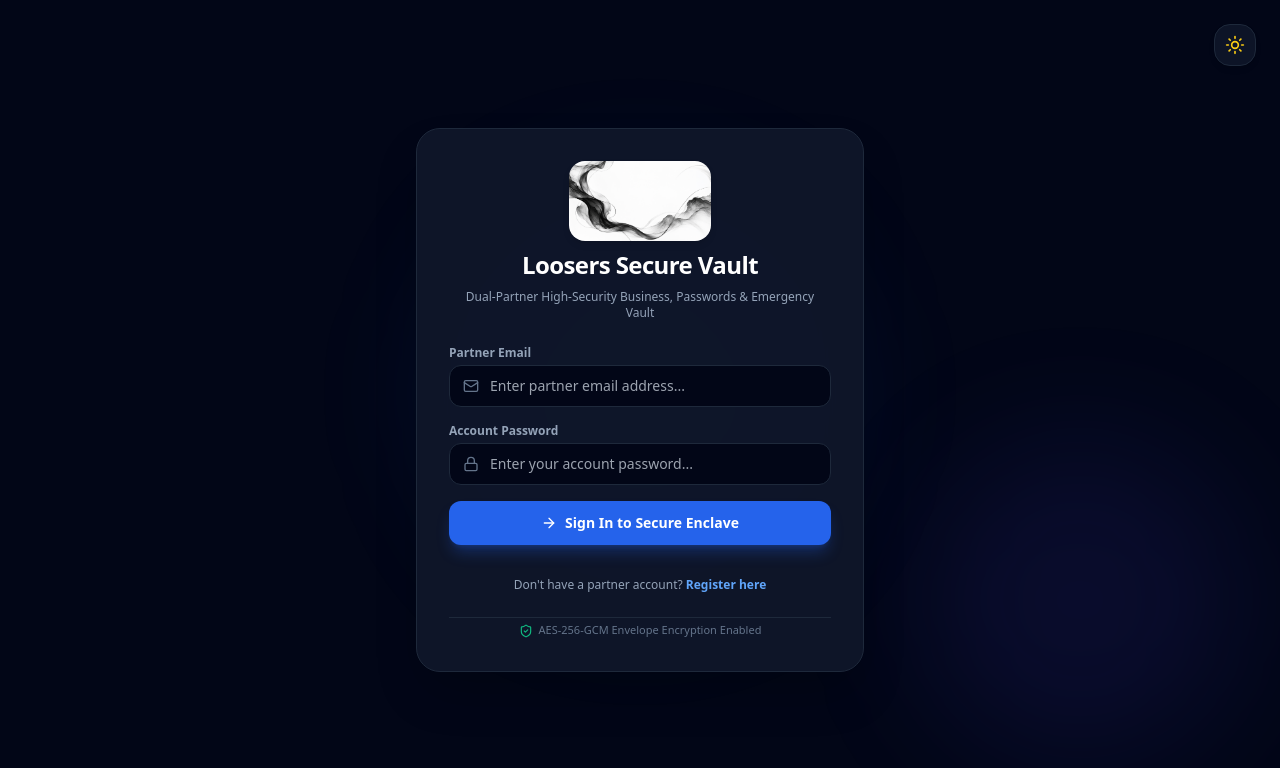
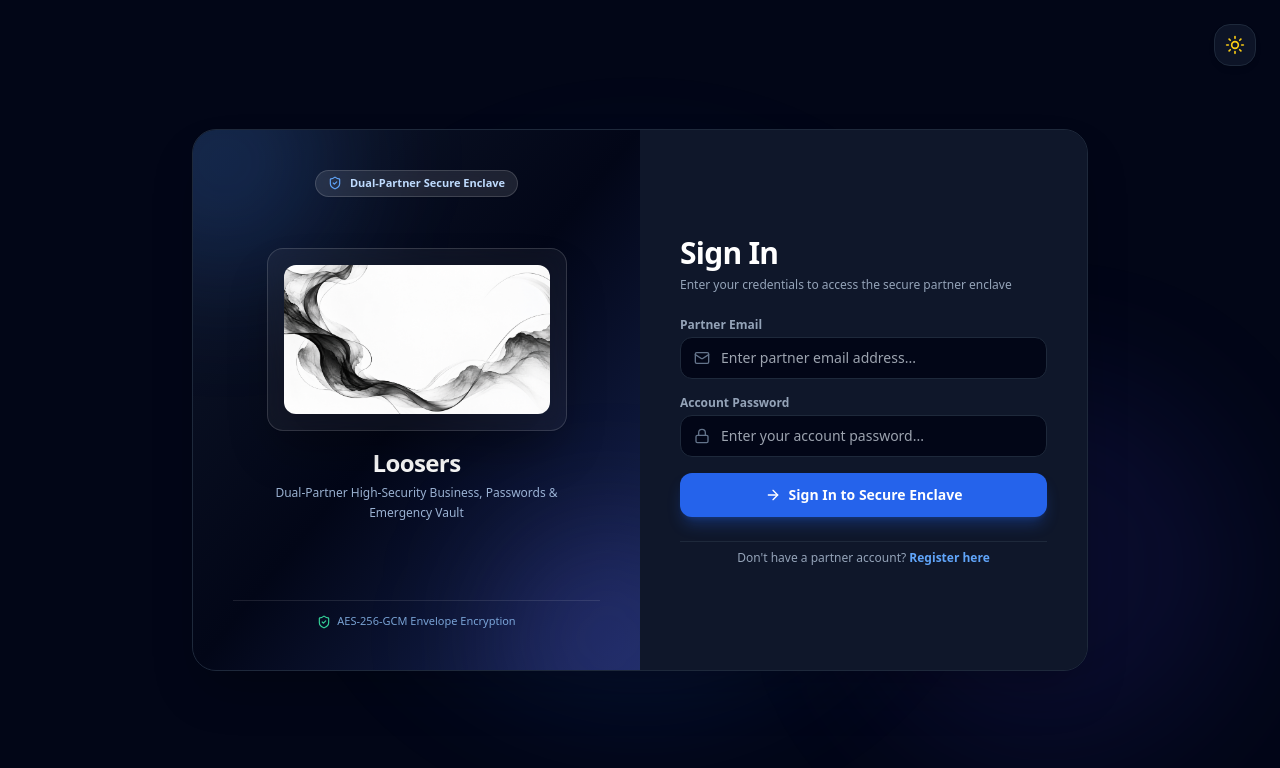
Before and after one commit to adarsh-techy/looserrepo, a React (Vite) app in the folder frontend/: page /login in a window 1280 px wide. Shown: the top 768 px of the page. Built offline with nearby package versions, Linux system fonts and the light colour scheme; no server answers.

Commit message:
Update login page to split layout with image on left and form on right

```diff
--- a/frontend/src/pages/LoginPage.tsx
+++ b/frontend/src/pages/LoginPage.tsx
@@ -49,8 +49,8 @@ export const LoginPage: React.FC = () => {
   return (
     <div className="min-h-screen w-full bg-slate-50 dark:bg-slate-950 flex flex-col justify-center items-center px-4 py-8 sm:py-12 relative overflow-x-hidden overflow-y-auto transition-colors duration-200">
       {/* Background Decorative Gradients */}
-      <div className="absolute top-1/4 left-1/2 -translate-x-1/2 w-72 sm:w-96 h-72 sm:h-96 bg-blue-500/10 dark:bg-blue-600/15 rounded-full blur-3xl pointer-events-none" />
-      <div className="absolute bottom-10 right-4 sm:right-10 w-64 sm:w-80 h-64 sm:h-80 bg-indigo-500/10 dark:bg-indigo-600/10 rounded-full blur-3xl pointer-events-none" />
+      <div className="absolute top-1/4 left-1/2 -translate-x-1/2 w-80 sm:w-[500px] h-80 sm:h-[500px] bg-blue-500/10 dark:bg-blue-600/15 rounded-full blur-3xl pointer-events-none" />
+      <div className="absolute bottom-10 right-4 sm:right-10 w-72 sm:w-96 h-72 sm:h-96 bg-indigo-500/10 dark:bg-indigo-600/10 rounded-full blur-3xl pointer-events-none" />
 
       {/* Theme Toggle Top Right */}
       <div className="absolute top-3.5 right-3.5 sm:top-6 sm:right-6 z-20">
@@ -63,19 +63,50 @@ export const LoginPage: React.FC = () => {
         </button>
       </div>
 
-      <div className="w-full max-w-sm sm:max-w-md bg-white dark:bg-slate-900/95 border border-slate-200 dark:border-slate-800 rounded-2xl sm:rounded-3xl p-5 sm:p-8 shadow-2xl backdrop-blur-xl relative z-10 space-y-5 sm:space-y-6 transition-all duration-200 my-auto">
-        {/* Header */}
-        <div className="text-center space-y-1.5 sm:space-y-2">
-          <div className="flex justify-center mb-1">
+      {/* Main Card: Left Image + Right Form */}
+      <div className="w-full max-w-4xl bg-white dark:bg-slate-900/95 border border-slate-200 dark:border-slate-800 rounded-2xl sm:rounded-3xl shadow-2xl backdrop-blur-xl relative z-10 overflow-hidden my-auto grid grid-cols-1 md:grid-cols-2">
+        {/* Left Side: Brand Image Presentation */}
+        <div className="bg-gradient-to-br from-slate-900 via-slate-950 to-blue-950 p-6 sm:p-10 flex flex-col justify-between items-center text-center relative overflow-hidden min-h-[260px] md:min-h-[540px]">
+          {/* Subtle Ambient Highlights */}
+          <div className="absolute -top-20 -left-20 w-56 h-56 bg-blue-500/20 rounded-full blur-3xl pointer-events-none" />
+          <div className="absolute -bottom-20 -right-20 w-56 h-56 bg-indigo-500/20 rounded-full blur-3xl pointer-events-none" />
+
+          {/* Top Brand Pill */}
+          <div className="relative z-10 inline-flex items-center gap-2 px-3 py-1 rounded-full bg-white/10 border border-white/15 text-[11px] font-semibold text-blue-200 backdrop-blur-sm shadow-sm">
+            <ShieldCheck className="w-3.5 h-3.5 text-blue-400" />
+            <span>Dual-Partner Secure Enclave</span>
+          </div>
+
+          {/* Central Logo & Image Showcase */}
+          <div className="relative z-10 my-auto py-4 sm:py-6 flex flex-col items-center justify-center space-y-4">
+            <div className="p-3 sm:p-4 bg-white/10 dark:bg-white/5 backdrop-blur-md rounded-2xl border border-white/15 shadow-2xl max-w-[240px] sm:max-w-[300px] transition-transform hover:scale-[1.02] duration-300">
               <img
                 src={logoImg}
-              alt="Loosers Vault Logo"
-              className="h-16 sm:h-20 w-auto max-w-[240px] object-contain rounded-2xl drop-shadow-md transition-transform hover:scale-105"
+                alt="Loosers"
+                className="w-full h-auto max-h-48 sm:max-h-56 object-contain rounded-xl drop-shadow-2xl"
               />
             </div>
-          <h1 className="text-xl sm:text-2xl font-extrabold text-slate-900 dark:text-white tracking-tight">Loosers Secure Vault</h1>
-          <p className="text-[11px] sm:text-xs text-slate-500 dark:text-slate-400 px-2 leading-relaxed">
+            <div className="space-y-1">
+              <h2 className="text-xl sm:text-2xl font-black text-white tracking-tight">Loosers</h2>
+              <p className="text-xs text-blue-200/80 font-medium max-w-xs mx-auto leading-relaxed">
                 Dual-Partner High-Security Business, Passwords & Emergency Vault
+              </p>
+            </div>
+          </div>
+
+          {/* Bottom Security Assurance */}
+          <div className="relative z-10 mt-auto pt-3 flex items-center justify-center gap-1.5 text-[11px] text-blue-300/80 border-t border-white/10 w-full">
+            <ShieldCheck className="w-3.5 h-3.5 text-emerald-400 shrink-0" />
+            <span>AES-256-GCM Envelope Encryption</span>
+          </div>
+        </div>
+
+        {/* Right Side: Login Form */}
+        <div className="p-6 sm:p-10 flex flex-col justify-center space-y-5 sm:space-y-6 bg-white dark:bg-slate-900">
+          <div className="space-y-1.5">
+            <h1 className="text-2xl sm:text-3xl font-black text-slate-900 dark:text-white tracking-tight">Sign In</h1>
+            <p className="text-xs text-slate-500 dark:text-slate-400">
+              Enter your credentials to access the secure partner enclave
             </p>
           </div>
 
@@ -137,23 +168,19 @@ export const LoginPage: React.FC = () => {
             <button
               type="submit"
               disabled={loading}
-            className="w-full py-3 bg-blue-600 hover:bg-blue-500 disabled:opacity-50 text-white rounded-xl text-sm font-bold flex items-center justify-center gap-2 shadow-lg shadow-blue-600/30 transition-all hover:translate-y-[-1px]"
+              className="w-full py-3 bg-blue-600 hover:bg-blue-500 disabled:opacity-50 text-white rounded-xl text-sm font-bold flex items-center justify-center gap-2 shadow-lg shadow-blue-600/30 transition-all hover:translate-y-[-1px] mt-1"
             >
               {loading ? <Loader2 className="w-4 h-4 animate-spin" /> : <ArrowRight className="w-4 h-4" />}
               {requires2FA ? 'Verify 2FA & Access Vault' : 'Sign In to Secure Enclave'}
             </button>
           </form>
 
-        <div className="pt-2 text-center text-xs text-slate-600 dark:text-slate-400">
+          <div className="pt-2 text-center text-xs text-slate-600 dark:text-slate-400 border-t border-slate-100 dark:border-slate-800">
             Don't have a partner account?{' '}
             <Link to="/register" className="text-blue-600 dark:text-blue-400 font-semibold hover:underline">
               Register here
             </Link>
           </div>
-
-        <div className="pt-1 text-center text-[11px] text-slate-500 flex items-center justify-center gap-1.5 border-t border-slate-100 dark:border-slate-800">
-          <ShieldCheck className="w-3.5 h-3.5 text-emerald-500" />
-          <span>AES-256-GCM Envelope Encryption Enabled</span>
         </div>
       </div>
     </div>
```
Lines whose indentation alone changed are shown as unchanged.
